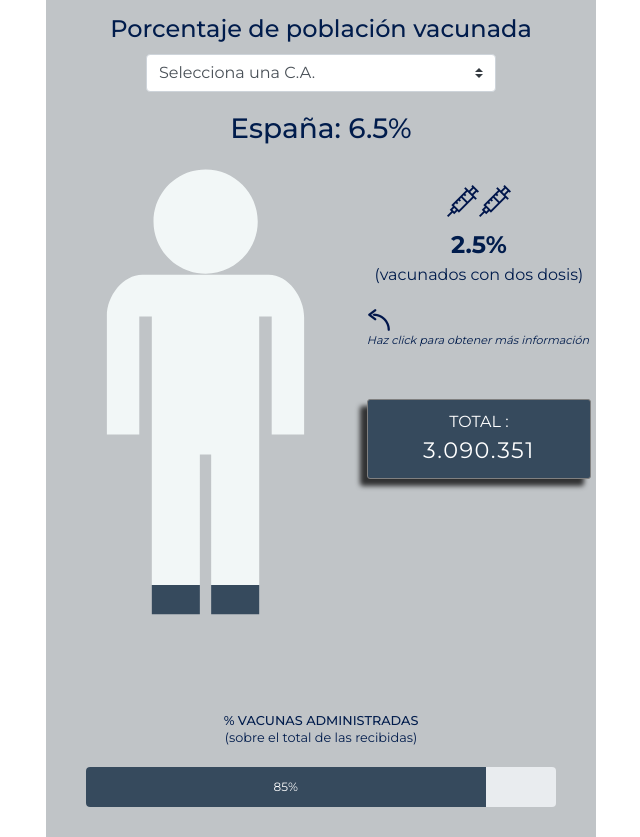
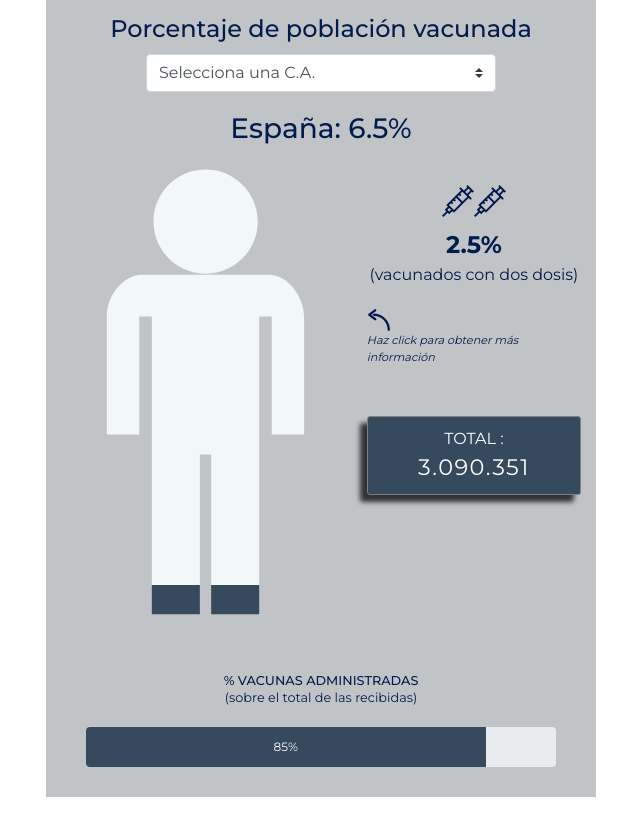
Before and after one commit to bmgoitia/vacunas, a plain HTML site: page index.html in a window 1280 px wide. Shown: the whole page, without its empty margins (319-959 px from the left). After the commit the page ends 800 px from the top, so only its background shows below. Drawn offline with nearby package versions, Linux system fonts and the light colour scheme.

Commit message:
reduce space under dummy

```diff
--- a/css/styles.css
+++ b/css/styles.css
@@ -193,7 +193,7 @@ p,h1, h2, h3, h4, h5, h6{
 
 #dummyInfo{
 	padding-left: 0;
-	padding-right: 5px;
+	padding-right: 15px;
 }
 
 .extraInfoCont{
@@ -702,6 +702,10 @@ background: linear-gradient(90deg, rgba(136,174,169,1) 0%, rgba(0,28,76,1) 56%,
 			padding-right: 10%;
 			padding-left: 10%;
 		}
+
+		#vacAdmin {
+    margin: 0px 40px;
+  }
 }
 
 
```
